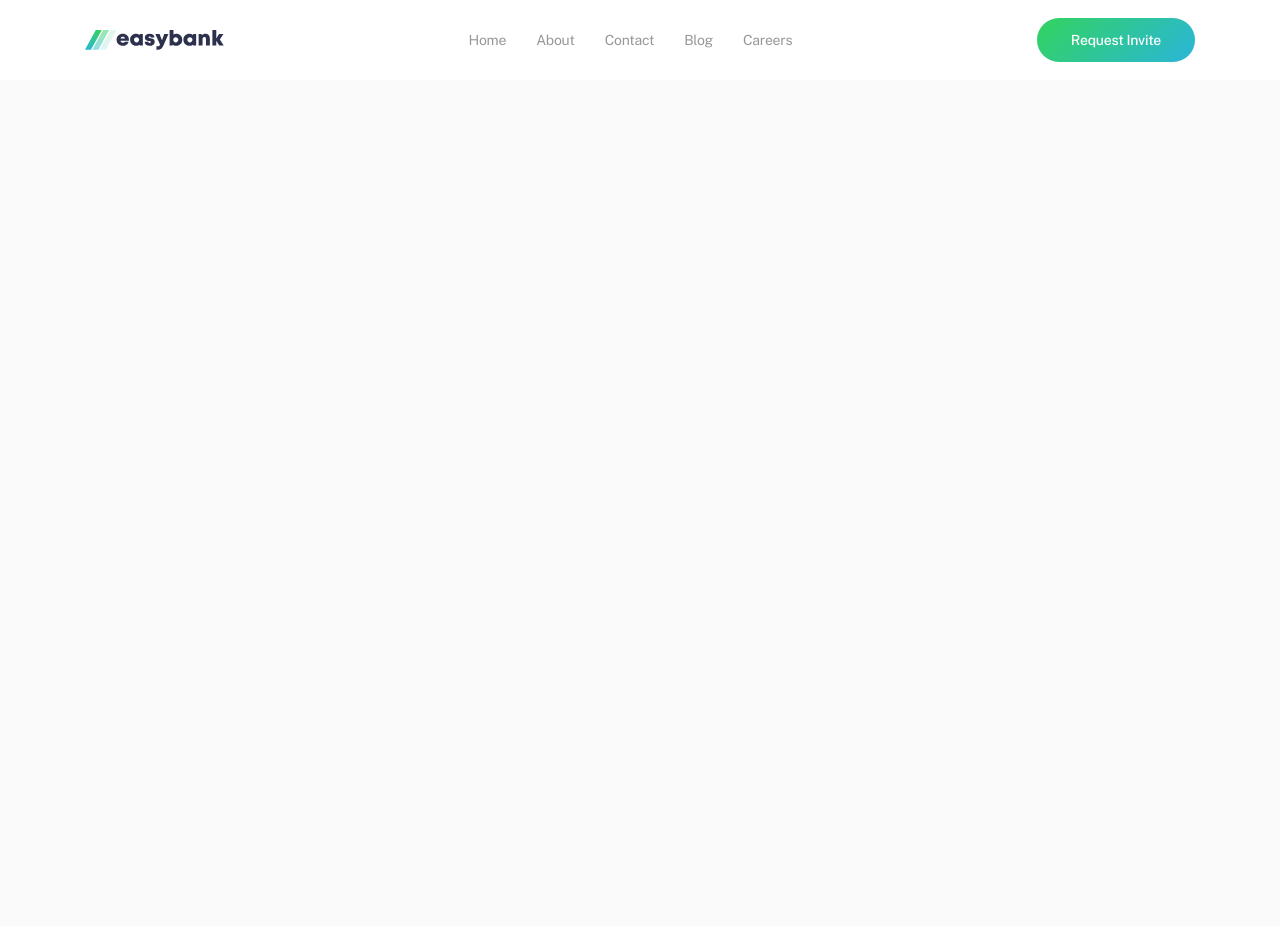
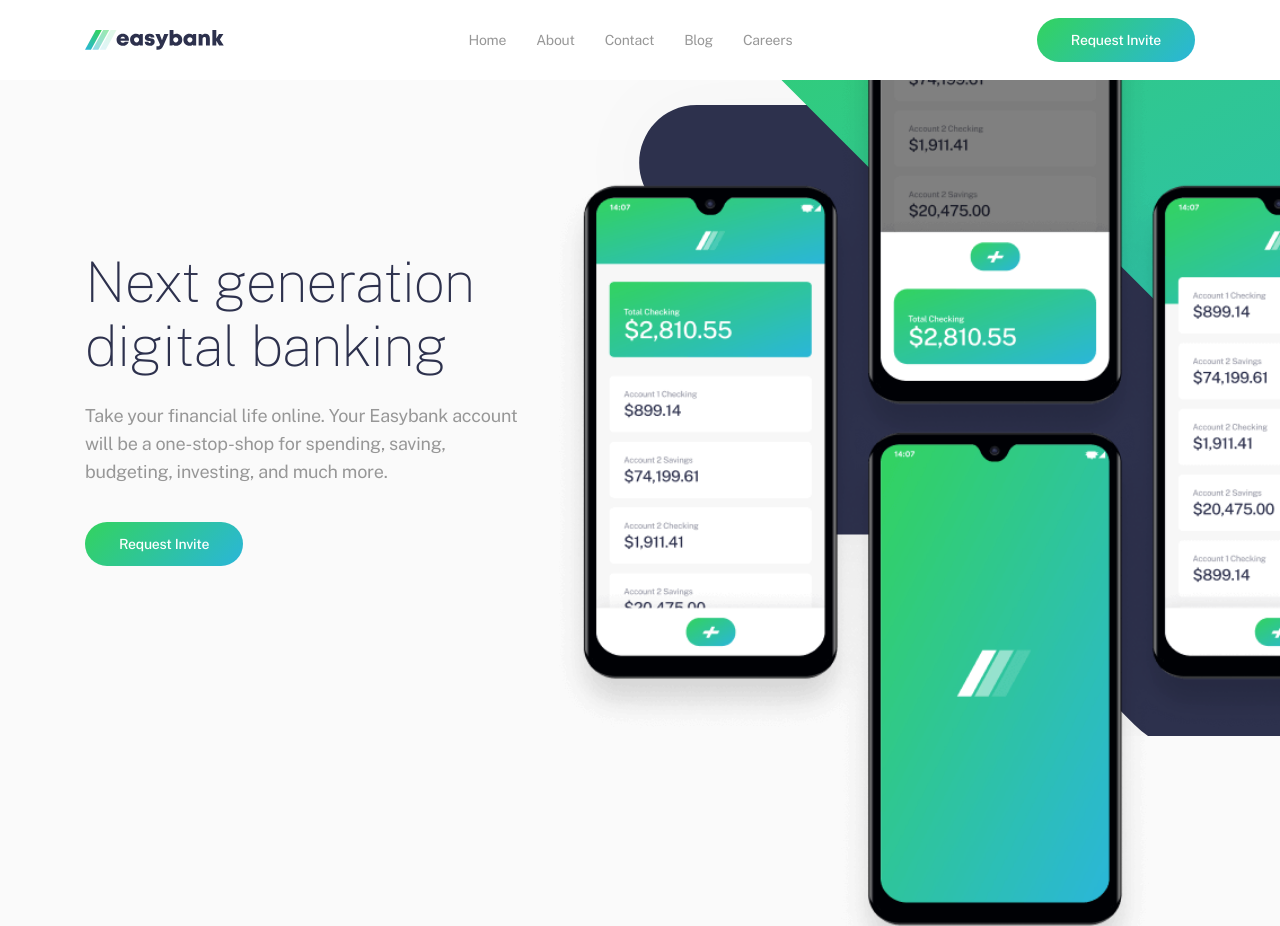
Before and after one commit to MuhammadabdullohOmadullo/ma-ease-bank, a plain HTML site: page index.html in a window 1280 px wide. Shown: the top 926 px of the page. Before the commit the page ends 800 px from the top, so only its background shows below. Drawn offline with Linux system fonts and the light colour scheme; files whose address does not match are found by name.

Commit message:
Add hero-section and made some chenges with body and site-header

```diff
--- a/css/styles.css
+++ b/css/styles.css
@@ -62,6 +62,7 @@ body {
   letter-spacing: -0.25px;
   background-color: #fafafa;
   color: var(--grey);
+  overflow-x: hidden;
 }
 
 img {
@@ -164,6 +165,8 @@ white-space: nowrap;
 
 /* SITE-HEADER */
 .site-header {
+  position: relative;
+  z-index: 50;
   background-color: #fff;
 }
 .site-heaader__container {
@@ -176,3 +179,40 @@ white-space: nowrap;
 .main-content {
 flex-grow: 1;
 }
+
+/* HERO */
+.hero {
+position: relative;
+z-index: 30;
+padding-top: 170px;
+padding-bottom: 170px;
+background-image: url(../img/hero-bg-desktop.svg);
+background-repeat: no-repeat;
+background-position: calc(50% + 593px) -282px;
+}
+
+.hero__content {
+  width: 100%;
+  max-width: 450px;
+}
+.hero__title {
+  margin-top: 0;
+  margin-bottom: 24px;
+  font-size: 56px;
+  line-height: 64px;
+  font-weight: 100;
+  color: var(--black);
+  letter-spacing: -1px;
+}
+.hero__text {
+  margin-top: 0;
+  margin-bottom: 36px;
+  font-size: 18px;
+  line-height: 28px;
+}
+
+.hero__img {
+position: absolute;
+right: 0;;
+top: -122px;
+}
--- a/index.html
+++ b/index.html
@@ -30,6 +30,21 @@
     <a class="button" href="#">Request Invite</a>
   </div>
  </header>
+<!-- MAIN-CONTENT -->
+ <main class="main-content">
+  <!-- HERO -->
+   <div class="hero">
+    <div class="container">
+      <div class="hero__content">
+        <h1 class="hero__title">Next generation
+          digital banking</h1>
+          <p class="hero__text">Take your financial life online. Your Easybank account will be a one-stop-shop for spending, saving, budgeting, investing, and much more.</p>
+          <a class="button" href="#">Request Invite</a>
+      </div>
+      <img class="hero__img" src="img/hero-phones-desktop.png" alt="EasyBank mobile app demos" width="730" height="900" srcset="img/hero-phones-desktop.png 1x, img/hero-phones-desktop@2x.png 2x">
+    </div>
+   </div>
+ </main>
 
   <script src="js/main.js"></script>
 </body>
```
Also changed, not shown: img/hero-bg-desktop.svg (added), img/hero-phones-desktop.png (added), img/hero-phones-desktop@2x.png (added).
